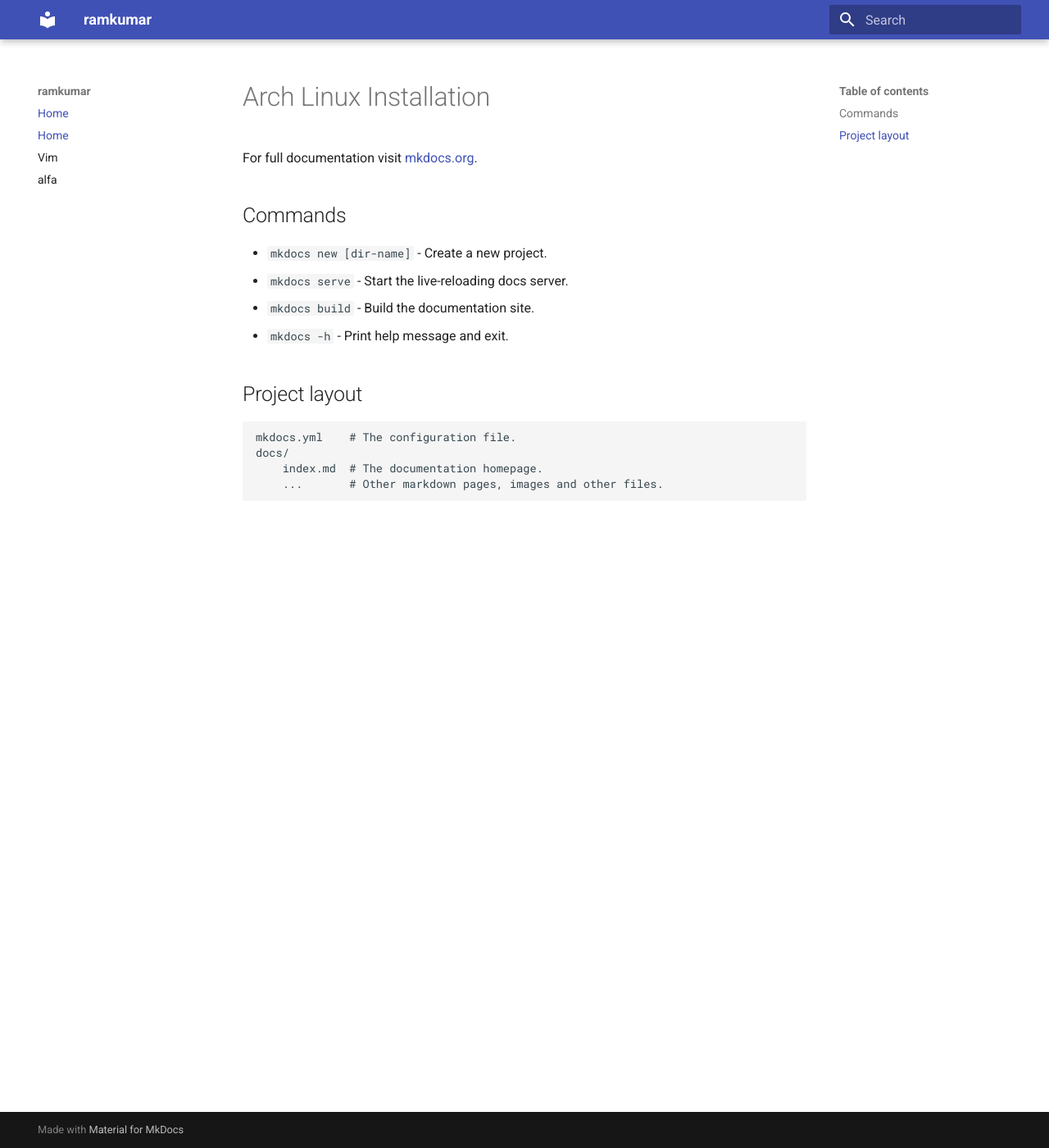
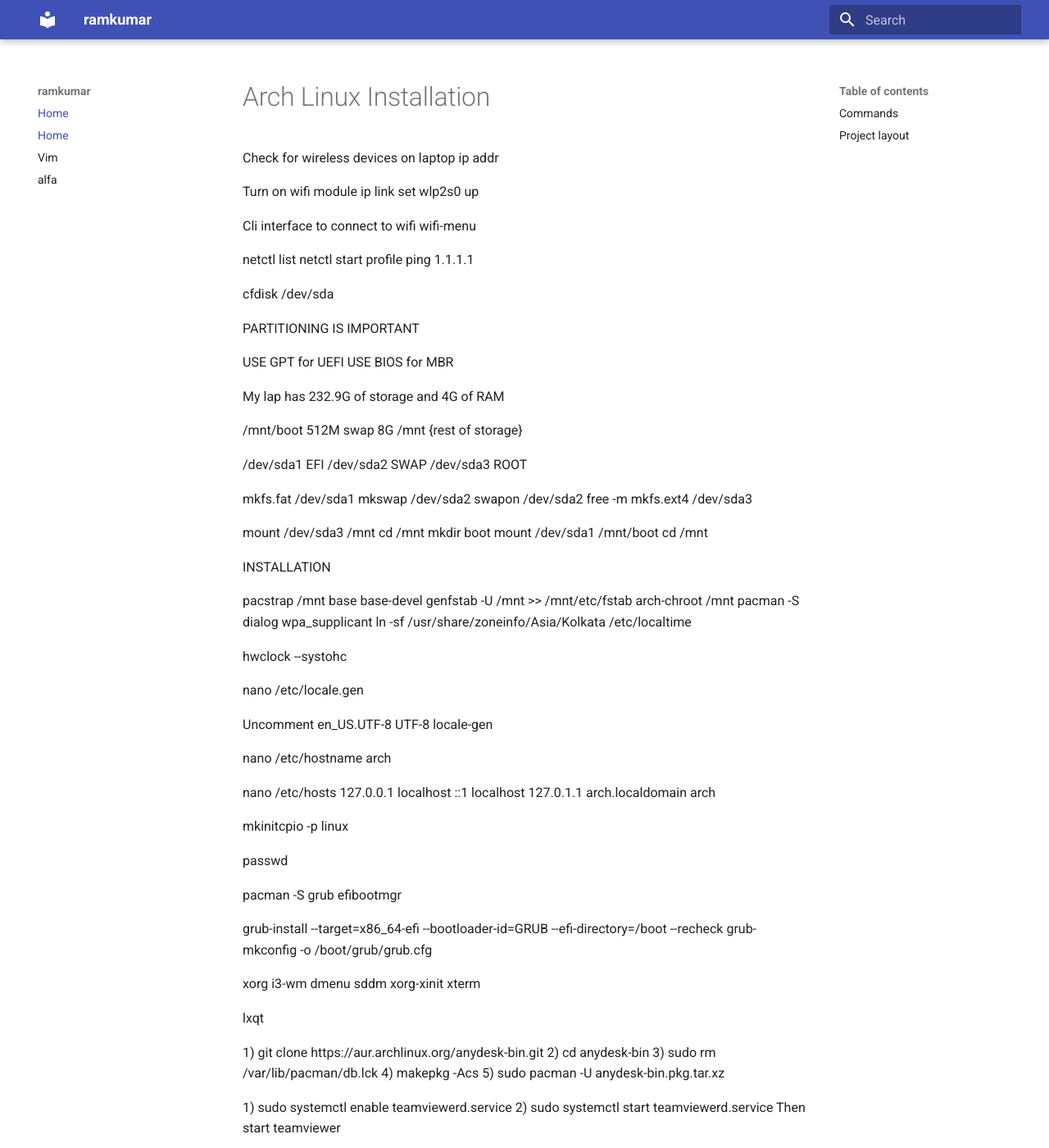
Before and after one commit to ram19890/premnathenterprises.com, an MkDocs documentation site: the page built from docs/index.md, in a window 1280 px wide and 1400 px high. Shown: the whole window at 82% size. Built offline with MkDocs 1.6.1 and Material for MkDocs 9.7.7, drawn with Linux system fonts in a browser that asks for light colours.

Commit message:
raw data

```diff
--- a/docs/index.md
+++ b/docs/index.md
@@ -1,4 +1,101 @@
 # Arch Linux Installation
+
+Check for wireless devices on laptop
+ip addr
+
+Turn on wifi module
+ip link set wlp2s0 up
+
+Cli interface to connect to wifi
+wifi-menu
+
+netctl list
+netctl start profile
+ping 1.1.1.1
+
+cfdisk /dev/sda
+
+PARTITIONING IS IMPORTANT
+
+USE GPT for UEFI
+USE BIOS for MBR
+
+My lap has 232.9G of storage and 4G of RAM
+
+/mnt/boot 512M
+swap 8G
+/mnt {rest of storage}
+
+
+/dev/sda1 EFI
+/dev/sda2 SWAP
+/dev/sda3 ROOT
+
+mkfs.fat /dev/sda1
+mkswap /dev/sda2
+swapon /dev/sda2
+free -m
+mkfs.ext4 /dev/sda3
+
+
+mount /dev/sda3 /mnt
+cd /mnt
+mkdir boot
+mount /dev/sda1 /mnt/boot
+cd /mnt
+
+INSTALLATION
+
+pacstrap /mnt base base-devel
+genfstab -U /mnt >> /mnt/etc/fstab
+arch-chroot /mnt
+pacman -S dialog wpa_supplicant
+ln -sf /usr/share/zoneinfo/Asia/Kolkata /etc/localtime
+
+hwclock --systohc
+
+nano /etc/locale.gen
+
+Uncomment en_US.UTF-8 UTF-8
+locale-gen
+
+nano /etc/hostname
+arch
+
+nano /etc/hosts
+127.0.0.1	localhost
+::1		localhost
+127.0.1.1	arch.localdomain arch
+
+mkinitcpio -p linux
+
+passwd
+
+pacman -S grub efibootmgr
+
+grub-install --target=x86_64-efi --bootloader-id=GRUB --efi-directory=/boot --recheck
+grub-mkconfig -o /boot/grub/grub.cfg
+
+
+xorg i3-wm dmenu sddm xorg-xinit xterm
+
+lxqt
+
+
+
+
+
+
+1) git clone https://aur.archlinux.org/anydesk-bin.git
+2) cd anydesk-bin
+3) sudo rm /var/lib/pacman/db.lck
+4) makepkg -Acs
+5) sudo pacman -U anydesk-bin.pkg.tar.xz
+
+1) sudo systemctl enable teamviewerd.service
+2) sudo systemctl start teamviewerd.service
+Then start teamviewer
+
 
 For full documentation visit [mkdocs.org](https://www.mkdocs.org).
 
```
